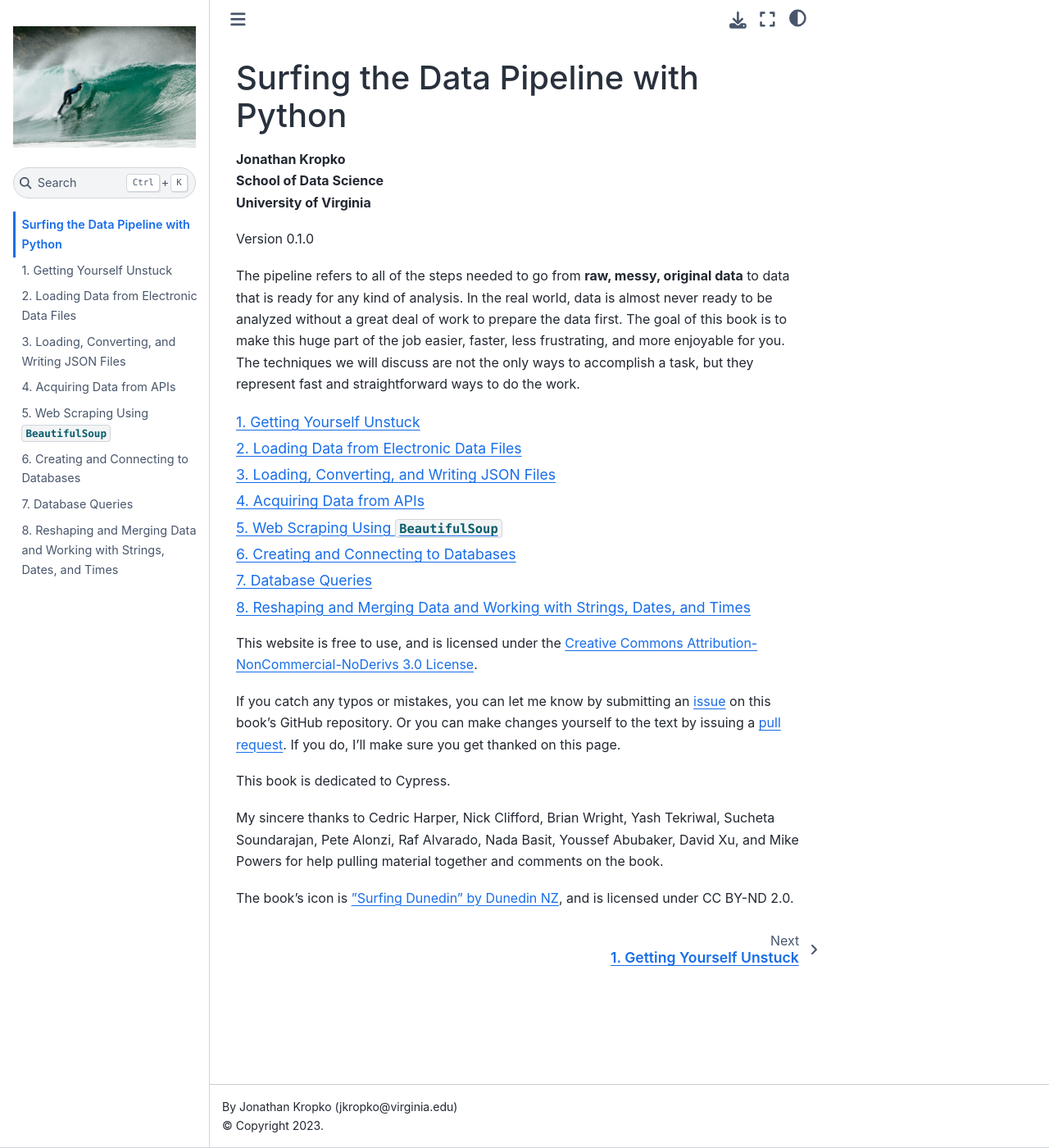
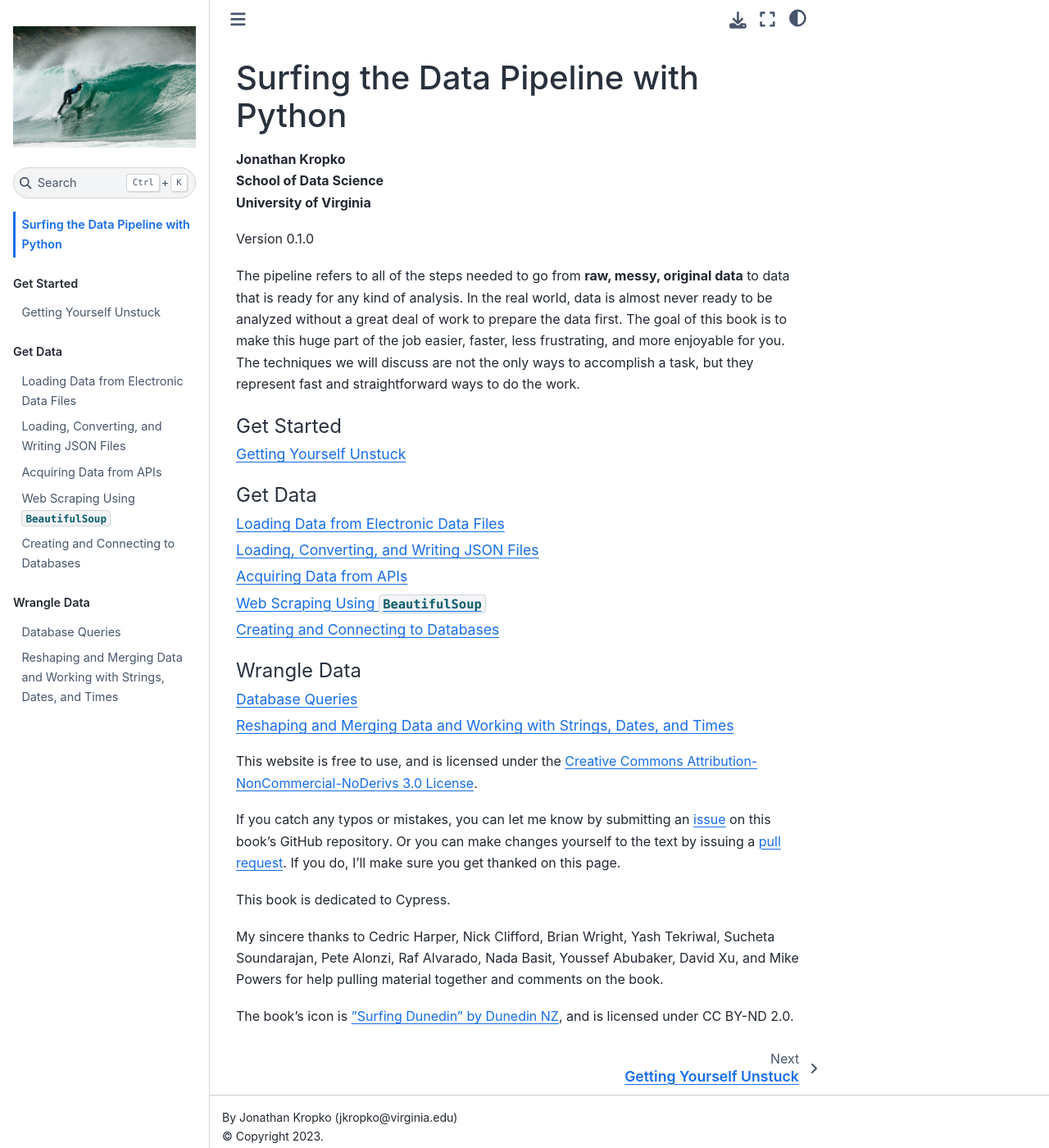
Before and after one commit to jkropko/surfing-the-data-pipeline, a Jupyter Book: the page built from intro.md, in a window 1280 px wide and 1400 px high. Shown: the whole window at 82% size. Built offline with Jupyter Book 1.0.4 settings and Sphinx 7.4.7 and the Sphinx Book theme 1.1.4, drawn with Linux system fonts in a browser that asks for light colours; pages that are not in the unit, such as notebooks, are missing from menus.

```diff
--- a/_toc.yml
+++ b/_toc.yml
@@ -2,16 +2,24 @@ format: jb-book
 root: intro
 options:
   numbered: true
-chapters:
-- file: ch1
-- file: ch2
-- file: ch3
-- file: ch4
-- file: ch5
-- file: ch6
-- file: ch7
-- file: ch8
-- file: ch9
-- file: ch10
-- file: ch11
-- file: ch12
+parts:
+    - caption: Get Started
+      chapters:
+      - file: ch1
+    - caption: Get Data
+      chapters:
+      - file: ch2
+      - file: ch3
+      - file: ch4
+      - file: ch5
+      - file: ch6
+    - caption: Wrangle Data
+      chapters:
+      - file: ch7
+      - file: ch8
+      - file: ch9
+    - caption: Explore and Communicate Data
+      chapters:
+      - file: ch10
+      - file: ch11
+      - file: ch12
```
